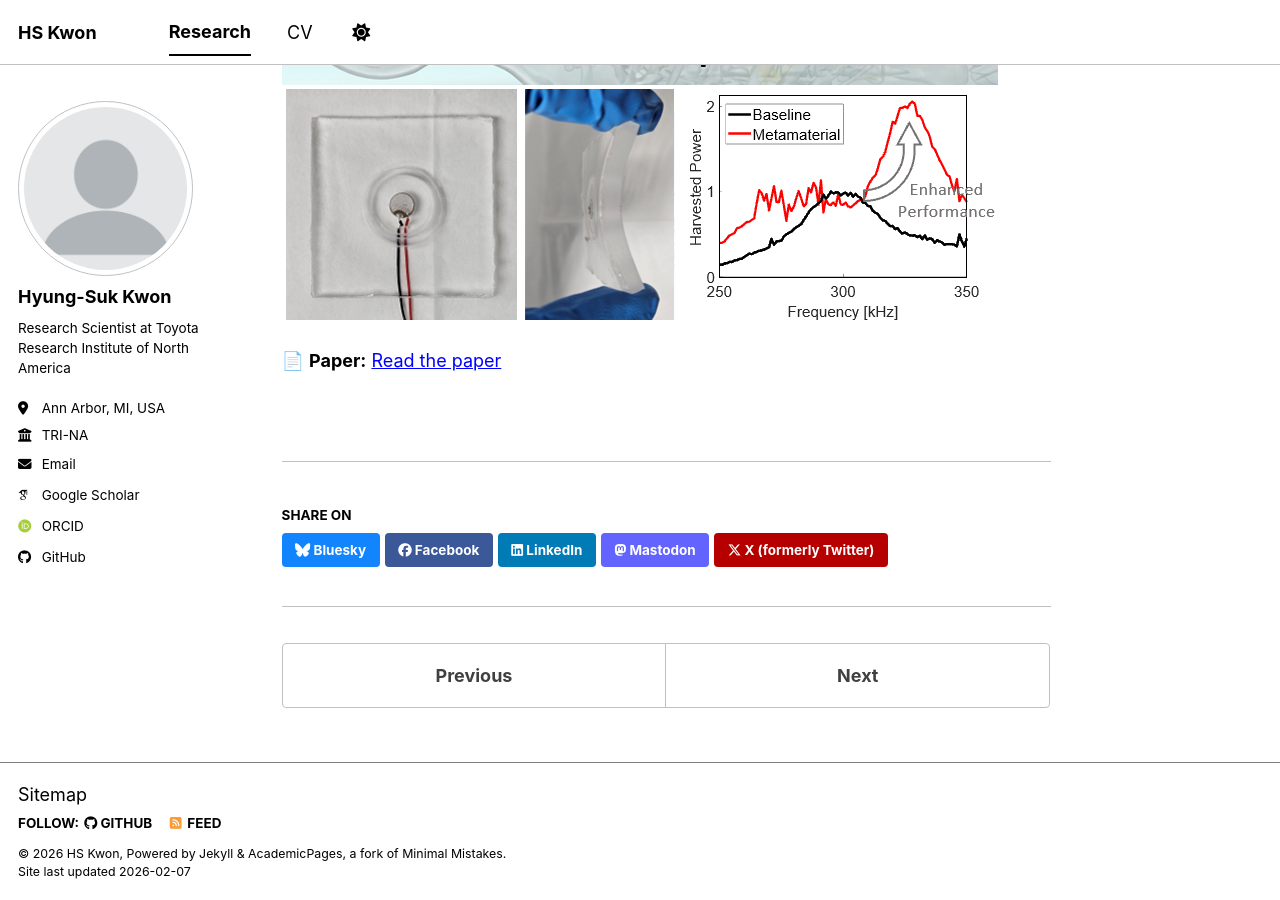
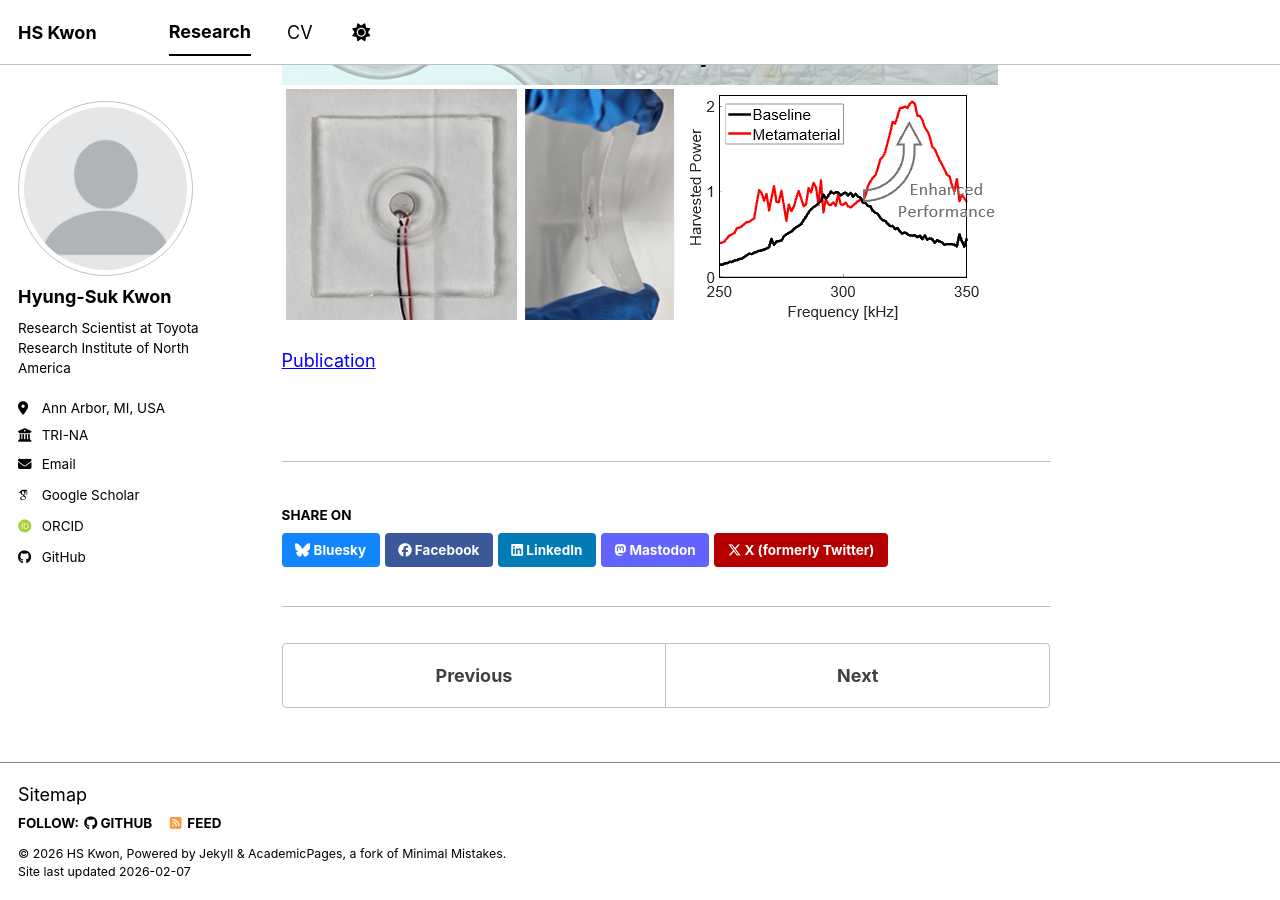
Before and after one commit to Kwon-HyungSuk/kwon-hyungsuk.github.io, a Jekyll site: the page built from _research/2024-2025_Wireless_Energy_Transfer_in_Water.md, in a window 1280 px wide and 900 px high, scrolled down 574 px. Built offline with Jekyll 4.4.1, drawn with Linux system fonts in a browser that asks for light colours; some web fonts are replaced; a script bundle is joined from its source files by our own code; library files that are not in the unit come from our copies.

Commit message:
Update 2024-2025_Wireless_Energy_Transfer_in_Water.md

```diff
--- a/_research/2024-2025_Wireless_Energy_Transfer_in_Water.md
+++ b/_research/2024-2025_Wireless_Energy_Transfer_in_Water.md
@@ -14,7 +14,7 @@
 
 <img src='/images/research/Meta-UEH.png'>
 
-📄 **Paper:** [Read the paper](https://ieeexplore.ieee.org/abstract/document/11153442)
+[Publication](https://ieeexplore.ieee.org/abstract/document/11153442)
 
 
 <!-- Heading 1
```
